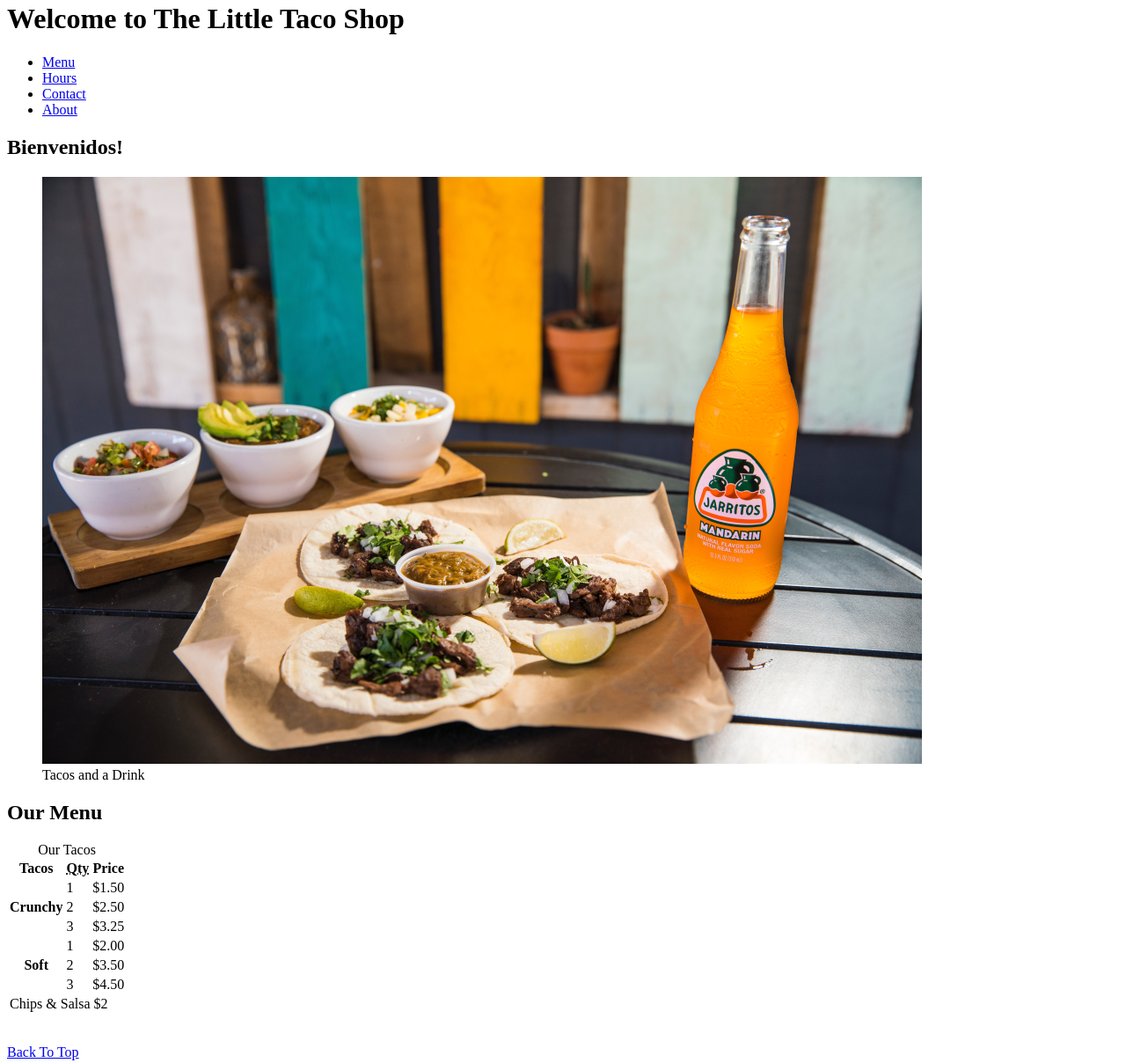
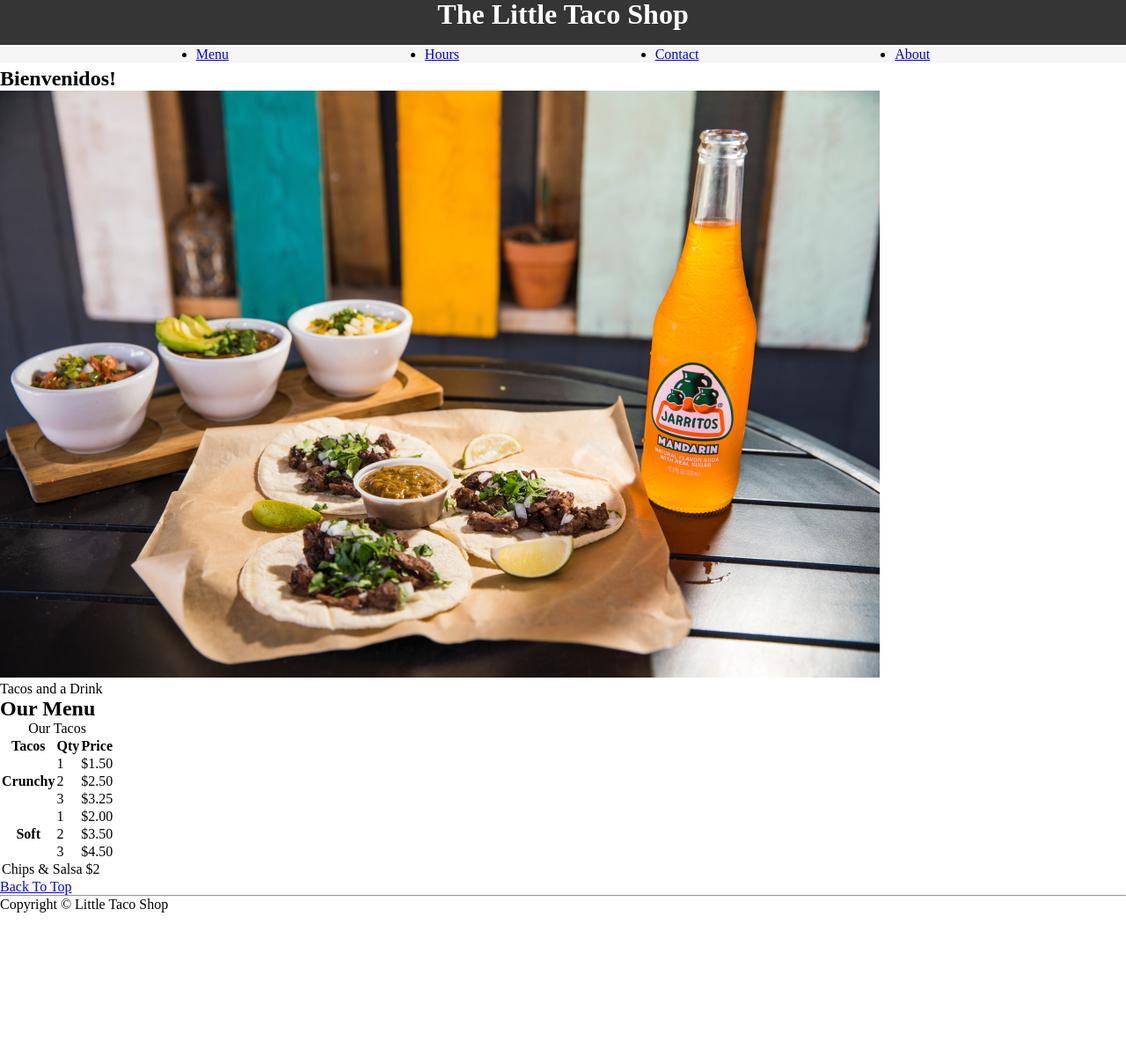
Before and after one commit to harrish-coder/Samplewebsite, a plain HTML site: page index.html in a window 1280 px wide. Shown: the part 18-1226 px from the top of the page at 88% size. After the commit the page ends 1055 px from the top, so only its background shows below. Drawn offline with Linux system fonts and the light colour scheme.

Commit message:
css started

```diff
--- a/css/styles.css
+++ b/css/styles.css
@@ -1,2 +1,33 @@
 
 /* || RESET  */
+*{
+    padding: 0;
+    margin: 0;
+    box-sizing: border-box;
+}
+
+body{
+    justify-content: center;
+}
+
+.header__h1{
+    display: flex;
+    background-color: #353535;
+    padding: 1rem 1rem;
+    justify-content: center;
+    color: #ffff;
+}
+
+.header__nav ul{
+    display: flex;
+    justify-content: space-evenly;
+    align-items: center;
+    text-decoration: none;
+    background-color: whitesmoke;
+    border-top: 2px solid #ffff;
+    border-bottom: 5px solid #ffff;
+}
+
+.header__ul{
+
+}
--- a/index.html
+++ b/index.html
@@ -12,10 +12,9 @@
 
 <body>
     <header class="header">
-        <h1 class="header__h1">Welcome to The Little Taco Shop</h1>
+        <h1 class="header__h1">The Little Taco Shop</h1>
         <nav class="header__nav">
             <ul class="header__ul">
-
                 <li>
                     <a href="#menu">Menu</a>
                 </li>
@@ -44,59 +43,58 @@
     </section>
 
     <main class="main">
-        <article id="menu"class="main__article">
-            <h2>Our Menu</h2>
-            <table>
-                <caption>Our Tacos</caption>
+        <article id="menu"class="main__article menu">
+            <h2 class="menu__h2">Our Menu</h2>
+            <table class="menu__container">
+                <caption class="offscreen">Our Tacos</caption>
                 <thead>
                     <tr>
-                        <th>Tacos</th>
-                        <th scope="col"><abbr title="Quantity">Qty</abbr></th>
-                        <th scope="col">Price</th>
+                        <th class="menu__header" scope="col">Tacos</th>
+                        <th class="menu__header" scope="col">Qty</th>
+                        <th class="menu__header" scope="col">Price</th>
                     </tr>
                 </thead>
                 <tbody>
                     <tr>
-                        <th scope="row" rowspan="3">
+                        <th class="menu__item menu__cr" scope="row" rowspan="3">
                             Crunchy
                         </th>
-                        <td>1</td>
-                        <td>$1.50</td>
+                        <td class="menu__item">1</td>
+                        <td class="menu__item">$1.50</td>
                     </tr>
                     <tr>
-                        <td>2</td>
-                        <td>$2.50</td>
+                        <td class="menu__item">2</td>
+                        <td class="menu__item">$2.50</td>
                     </tr>
                     <tr>
-                        <td>3</td>
-                        <td>$3.25</td>
+                        <td class="menu__item">3</td>
+                        <td class="menu__item">$3.25</td>
                     </tr>
                     <tr>
-                        <th scope="row" rowspan="3">
+                        <th class="menu__item menu__sf"scope="row" rowspan="3">
                             Soft
                         </th>
-                        <td>1</td>
-                        <td>$2.00</td>
+                        <td class="menu__item">1</td>
+                        <td class="menu__item">$2.00</td>
                     </tr>
                     <tr>
-                        <td>2</td>
-                        <td>$3.50</td>
+                        <td class="menu__item">2</td>
+                        <td class="menu__item">$3.50</td>
                     </tr>
                     <tr>
-                        <td>3</td>
-                        <td>$4.50</td>
+                        <td class="menu__item">3</td>
+                        <td class="menu__item">$4.50</td>
                     </tr>
                 </tbody>
                 <tfoot>
                     <tr>
-                        <td colspan="3">
+                        <td class="menu__item menu__cs" colspan="3">
                             Chips &amp; Salsa $2
                         </td>
                     </tr>
                 </tfoot>
             </table>
-            <br>
-            <p>
+            <p class="center">
                 <a href="#">Back To Top</a>
             </p>
         </article>
```
